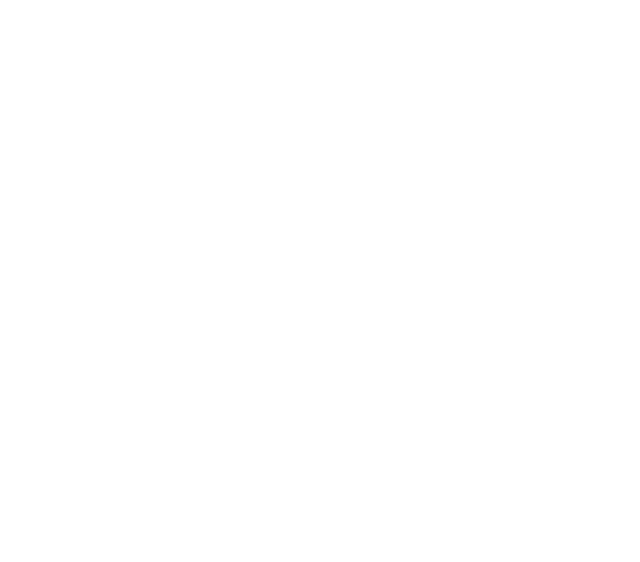
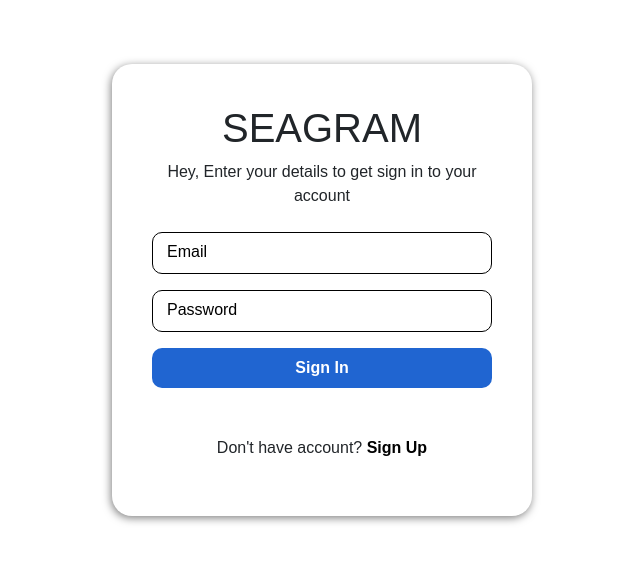
Before and after one commit to Rhtymn/seagram-app, a React (Create React App) app: page / in a window 1280 px wide. Before the commit this address had no page. Shown: the part 110-672 px from the top of the page, without its empty margins (318-958 px from the left). Built offline with nearby package versions, Linux system fonts and the light colour scheme.

Commit message:
login api integration & registration api integration

```diff
--- a/src/App.js
+++ b/src/App.js
@@ -1,12 +1,12 @@
-import './App.css';
-import {BrowserRouter as Router, Routes, Route} from 'react-router-dom';
-import LoginPage from './pages/LoginPage/LoginPage';
-import RegisterPage from './pages/RegisterPage/RegisterPage';
-import StudentPage from './pages/StudentPage/StudentPage';
-import StudentDashboard from './layout/StudentDashboard/StudentDashboard';
-import StudentCourse from './layout/StudentCourse/StudentCourse';
-import QuizPage from './pages/QuizPage/QuizPage';
-import InstructorPage from './pages/InstructorPage/InstructorPage';
+import "./App.css";
+import { BrowserRouter as Router, Routes, Route } from "react-router-dom";
+import LoginPage from "./pages/LoginPage/LoginPage";
+import RegisterPage from "./pages/RegisterPage/RegisterPage";
+import StudentPage from "./pages/StudentPage/StudentPage";
+import StudentDashboard from "./layout/StudentDashboard/StudentDashboard";
+import StudentCourse from "./layout/StudentCourse/StudentCourse";
+import QuizPage from "./pages/QuizPage/QuizPage";
+import InstructorPage from "./pages/InstructorPage/InstructorPage";
 import InstructorDashboard from "./layout/InstructorDashboard/InstructorDashboard";
 
 // TODO
@@ -14,20 +14,22 @@ import InstructorDashboard from "./layout/InstructorDashboard/InstructorDashboar
 // 2. Add course program form
 
 function App() {
-  return <Router>
-    <Routes>
-      <Route path="login" element={<LoginPage/>}/>
-      <Route path="register" element={<RegisterPage/>}/>
-      <Route path="student" element={<StudentPage/>}>
-        <Route path="dashboard" element={<StudentDashboard/>}></Route>
-        <Route path="course" element={<StudentCourse/>}></Route>
-      </Route>
-      <Route path='quiz' element={<QuizPage/>}/>
-      <Route path='instructor' element={<InstructorPage/>}>
-        <Route path="dashboard" element={<InstructorDashboard/>}></Route>
-      </Route>
-    </Routes>
-  </Router>
+  return (
+    <Router>
+      <Routes>
+        <Route path="register" element={<RegisterPage />} />
+        <Route path="student" element={<StudentPage />}>
+          <Route path="dashboard" element={<StudentDashboard />}></Route>
+          <Route path="course" element={<StudentCourse />}></Route>
+        </Route>
+        <Route path="quiz" element={<QuizPage />} />
+        <Route path="instructor" element={<InstructorPage />}>
+          <Route path="dashboard" element={<InstructorDashboard />}></Route>
+        </Route>
+        <Route path="*" element={<LoginPage />} />
+      </Routes>
+    </Router>
+  );
 }
 
 export default App;
--- a/src/UI/FormButton/FormButton.js
+++ b/src/UI/FormButton/FormButton.js
@@ -1,6 +1,15 @@
-import styles from './FormButton.module.css';
+import styles from "./FormButton.module.css";
 const FormButton = (props) => {
-    return <button className={styles.form_button}>{props.children}</button>
-}
+  const Spinner = (
+    <div class="spinner-border text-dark" role="status">
+      <span class="visually-hidden">Loading...</span>
+    </div>
+  );
+  return (
+    <button className={styles.form_button}>
+      {props.isLoading ? Spinner : `${props.children}`}
+    </button>
+  );
+};
 
 export default FormButton;
--- a/src/UI/FormContainer/FormContainer.js
+++ b/src/UI/FormContainer/FormContainer.js
@@ -1,6 +1,38 @@
-import styles from './FormContainer.module.css';
+import styles from "./FormContainer.module.css";
 const FormContainer = (props) => {
-    return <div className={styles.form_container}>{props.children}</div>
-}
+  const isVisibleNotification = props.notification.isVisible ? `` : `d-none`;
+  let Notification;
+  if (props.notification.type === "alert") {
+    Notification = (
+      <div
+        className={`${styles.notification} alert alert-danger ${isVisibleNotification} text-center`}
+        role="alert"
+      >
+        {props.notification.message}
+      </div>
+    );
+  } else if (props.notification.type === "success") {
+    Notification = (
+      <div
+        class={`${styles.notification} alert alert-success ${isVisibleNotification} text-center`}
+        role="alert"
+      >
+        {props.notification.message}
+      </div>
+    );
+  }
+  return (
+    <div className={styles.form_container}>
+      {/* <div
+        className={`${styles.notification} alert alert-danger ${isVisibleNotification} text-center`}
+        role="alert"
+      >
+        {props.notification.message}
+      </div> */}
+      {Notification}
+      {props.children}
+    </div>
+  );
+};
 
 export default FormContainer;
--- a/src/components/LoginForm/LoginForm.js
+++ b/src/components/LoginForm/LoginForm.js
@@ -1,27 +1,112 @@
-import { useState } from 'react';
+import { useState } from "react";
+import Input from "../Input/Input";
+import FormContainer from "../../UI/FormContainer/FormContainer";
+import FormButton from "../../UI/FormButton/FormButton";
+import { useDispatch } from "react-redux";
+import { userActions } from "../../store/user-slice";
 import { Link } from "react-router-dom";
-import Input from '../Input/Input';
-import FormContainer from '../../UI/FormContainer/FormContainer';
-import FormButton from '../../UI/FormButton/FormButton';
+import styles from "./LoginForm.module.css";
+import { useNavigate } from "react-router-dom";
 
 const LoginForm = () => {
-    const [emailInputValue, setEmailInputValue] = useState('');
-    const [passwordInputValue, setPasswordInputValue] = useState('');
+  const navigate = useNavigate();
+  const dispatch = useDispatch();
+  const [emailInputValue, setEmailInputValue] = useState("");
+  const [passwordInputValue, setPasswordInputValue] = useState("");
+  const [isLoading, setIsLoading] = useState(false);
+  const [notification, setNotification] = useState({
+    type: "alert",
+    isVisible: false,
+    message: "",
+  });
 
-    const loginHandler = (e) => {
-        e.preventDefault();
+  const loginHandler = async (e) => {
+    e.preventDefault();
+    try {
+      setNotification({});
+      setIsLoading(true);
+      const headers = new Headers();
+      headers.append("content-type", "application/json");
+      const reqOptions = {
+        method: "POST",
+        headers: headers,
+        redirect: "follow",
+        body: JSON.stringify({
+          email: `${emailInputValue}`,
+          password: `${passwordInputValue}`,
+        }),
+      };
+      const response = await fetch(
+        "http://seagram-api.herokuapp.com/api/accounts/login",
+        reqOptions
+      );
+      if (!response.ok) throw new Error("email-verify-error");
+      const baseUserdata = await response.json();
+
+      const userDataResponse = await fetch(
+        `http://seagram-api.herokuapp.com/api/accounts/${baseUserdata.userId}?access_token=${baseUserdata.id}`
+      );
+      const userData = await userDataResponse.json();
+
+      if (userData.role === "instructor" && !userData.instructorIsVerified)
+        throw new Error("admin-verify-error");
+
+      dispatch(userActions.setUser({ ...userData }));
+      navigate(`/${userData.role}/dashboard`);
+      setIsLoading(false);
+    } catch (error) {
+      switch (error.message) {
+        case "email-verify-error":
+          setNotification({
+            type: "alert",
+            isVisible: true,
+            message: "Please check email to verify your account.",
+          });
+          setIsLoading(false);
+          break;
+        case "admin-verify-error":
+          setNotification({
+            type: "alert",
+            isVisible: true,
+            message: "Can't login. Admin hasn't verified your account.",
+          });
+          setIsLoading(false);
+          break;
+        default:
+          setNotification({
+            type: "alert",
+            isVisible: true,
+            message: "Something went wrong.",
+          });
+          setIsLoading(false);
+      }
     }
+  };
 
-    return <FormContainer>
-        <h1>Seagram</h1>
-        <p>Hey, Enter your details to get sign in to your account</p>
-        <form className='mb-5 mt-4' onSubmit={loginHandler}>
-            <Input label="Email" type="email" value={emailInputValue} onInputChange={setEmailInputValue}/>
-            <Input label="Password" type="password" value={passwordInputValue} onInputChange={setPasswordInputValue}/>
-            <FormButton>Sign In</FormButton>
-        </form>
-        <p>Don't have account? <Link to="/register">Sign Up</Link></p>
+  return (
+    <FormContainer notification={notification}>
+      <h1>Seagram</h1>
+      <p>Hey, Enter your details to get sign in to your account</p>
+      <form className="mb-5 mt-4" onSubmit={loginHandler}>
+        <Input
+          label="Email"
+          type="email"
+          value={emailInputValue}
+          onInputChange={setEmailInputValue}
+        />
+        <Input
+          label="Password"
+          type="password"
+          value={passwordInputValue}
+          onInputChange={setPasswordInputValue}
+        />
+        <FormButton isLoading={isLoading}>Sign In</FormButton>
+      </form>
+      <p>
+        Don't have account? <Link to="/register">Sign Up</Link>
+      </p>
     </FormContainer>
-}
+  );
+};
 
 export default LoginForm;
--- /dev/null
+++ b/src/components/LoginForm/LoginForm.module.css
@@ -0,0 +1,21 @@
+.signInBtn {
+  width: 100%;
+  border-radius: 10px;
+  padding: 8px 0;
+  border: none;
+  background-color: rgb(32, 101, 209);
+  color: #fff;
+  font-weight: bold;
+  transition: all ease-in 100ms;
+  display: flex;
+  justify-content: center;
+  text-decoration: none;
+}
+
+.signInBtn span {
+  color: #fff;
+}
+
+.signInBtn:hover {
+  transform: scale(1.02);
+}
--- a/src/components/RegisterForm/RegisterForm.js
+++ b/src/components/RegisterForm/RegisterForm.js
@@ -1,42 +1,114 @@
-import { useState } from 'react';
+import { useState } from "react";
 import { Link } from "react-router-dom";
-import styles from './RegisterForm.module.css';
-import FormContainer from '../../UI/FormContainer/FormContainer';
-import FormButton from '../../UI/FormButton/FormButton';
-import Input from '../Input/Input';
+import styles from "./RegisterForm.module.css";
+import FormContainer from "../../UI/FormContainer/FormContainer";
+import FormButton from "../../UI/FormButton/FormButton";
+import Input from "../Input/Input";
 
 const RegisterForm = () => {
-    const [fullNameInputValue, setfullNameInputValue] = useState('');
-    const [birthDateInputValue, setBirhtDateInputValue] = useState('');
+  const [fullNameInputValue, setfullNameInputValue] = useState("");
+  const [username, setUsername] = useState("");
+  const [birthDateInputValue, setBirhtDateInputValue] = useState("");
   const [isColouredBirthLabel, setIsColouredBirthLabel] = useState(false);
-    const [emailInputValue, setEmailInputValue] = useState('');
-    const [passwordInputValue, setPasswordInputValue] = useState('');
-    const [roleInputValue, setRoleInputValue] = useState('student');
-    const birthLabelClasses = isColouredBirthLabel ? `${styles.colouredLabel}` : ``;
+  const [emailInputValue, setEmailInputValue] = useState("");
+  const [passwordInputValue, setPasswordInputValue] = useState("");
+  const [roleInputValue, setRoleInputValue] = useState("student");
+  const birthLabelClasses = isColouredBirthLabel
+    ? `${styles.colouredLabel}`
+    : ``;
+  const [notification, setNotification] = useState({
+    type: "success",
+    isVisible: false,
+    message: "",
+  });
+  const [isLoading, setIsLoading] = useState(false);
 
   const birthdateInputBlurHandler = () => {
-        if (birthDateInputValue.trim() !== '') return;
+    if (birthDateInputValue.trim() !== "") return;
     setIsColouredBirthLabel(false);
+  };
+
+  const resetFieldInput = () => {
+    setfullNameInputValue("");
+    setUsername("");
+    setBirhtDateInputValue("");
+    setEmailInputValue("");
+    setPasswordInputValue("");
+    setRoleInputValue("student");
+  };
+
+  const registerHandler = async (e) => {
+    e.preventDefault();
+    try {
+      setIsLoading(true);
+      setNotification({});
+      const headers = new Headers();
+      headers.append("content-type", "application/json");
+      const body = {
+        name: `${fullNameInputValue}`,
+        dob: `${birthDateInputValue}`,
+        role: `${roleInputValue}`,
+        instructorIsVerified: "false",
+        username: `${username}`,
+        email: `${emailInputValue}`,
+        emailVerified: false,
+        password: `${passwordInputValue}`,
+      };
+      const reqOptions = {
+        method: "POST",
+        headers: headers,
+        body: JSON.stringify(body),
+      };
+      const response = await fetch(
+        "http://seagram-api.herokuapp.com/api/accounts",
+        reqOptions
+      );
+      if (!response.ok) throw new Error("Something went wrong.");
+
+      setNotification({
+        type: "success",
+        isVisible: true,
+        message: "Please Check your email to verify your account",
+      });
+      setIsLoading(false);
+      resetFieldInput();
+    } catch (error) {
+      setNotification({ isVisible: true, message: `${error.message}` });
     }
-    const registerHandler = (e) => {
-        e.preventDefault();
-    }
+  };
 
-    return <FormContainer>
+  return (
+    <FormContainer notification={notification}>
       <h1>Seagram</h1>
       <p>Hey, Enter your details to get sign up</p>
-        <form className='mb-5 mt-4' onSubmit={registerHandler}>
-            <Input label="Full Name" type="text" value={fullNameInputValue} onInputChange={setfullNameInputValue}/>
+      <form className="mb-5 mt-4" onSubmit={registerHandler}>
+        <Input
+          label="Full Name"
+          type="text"
+          value={fullNameInputValue}
+          onInputChange={setfullNameInputValue}
+        />
+        <Input
+          label="Username"
+          type="text"
+          value={username}
+          onInputChange={setUsername}
+        />
         <div className={`${styles.birthdateInput_container}`}>
           <label className={birthLabelClasses}>Birthdate:</label>
-                <input type="date" value={birthDateInputValue}
-                    onChange={(e)=>setBirhtDateInputValue(e.target.value)}
-                    onFocus={()=>setIsColouredBirthLabel(true)}
-                    onBlur={birthdateInputBlurHandler}>
-                </input>
+          <input
+            type="date"
+            value={birthDateInputValue}
+            onChange={(e) => setBirhtDateInputValue(e.target.value)}
+            onFocus={() => setIsColouredBirthLabel(true)}
+            onBlur={birthdateInputBlurHandler}
+          ></input>
         </div>
         <div className={`${styles.roleInput_container}`}>
-                <select value={roleInputValue} onChange={(e)=>setRoleInputValue(e.target.value)}>
+          <select
+            value={roleInputValue}
+            onChange={(e) => setRoleInputValue(e.target.value)}
+          >
             <option value="student">Student</option>
             <option value="instructor">Instructor</option>
           </select>
@@ -44,11 +116,24 @@ const RegisterForm = () => {
             <i className="fa-solid fa-caret-down"></i>
           </span>
         </div>
-            <Input label="Email" type="email" value={emailInputValue} onInputChange={setEmailInputValue}/>
-            <Input label="Password" type="password" value={passwordInputValue} onInputChange={setPasswordInputValue}/>
-            <FormButton>Sign Up</FormButton>
+        <Input
+          label="Email"
+          type="email"
+          value={emailInputValue}
+          onInputChange={setEmailInputValue}
+        />
+        <Input
+          label="Password"
+          type="password"
+          value={passwordInputValue}
+          onInputChange={setPasswordInputValue}
+        />
+        <FormButton isLoading={isLoading}>Sign Up</FormButton>
       </form>
-        <p>Have an account? <Link to="/login">Login</Link></p>
+      <p>
+        Have an account? <Link to="/login">Login</Link>
+      </p>
     </FormContainer>
-}
-export default RegisterForm
+  );
+};
+export default RegisterForm;
--- /dev/null
+++ b/src/store/user-slice.js
@@ -0,0 +1,17 @@
+import { createSlice } from "@reduxjs/toolkit";
+
+const userSlice = createSlice({
+  name: "user",
+  initialState: {
+    information: {},
+  },
+  reducers: {
+    setUser(state, actions) {
+      state.information = actions.payload;
+      console.log(state.information);
+    },
+  },
+});
+
+export const userActions = userSlice.actions;
+export default userSlice;
```
Also changed, not shown: src/UI/FormContainer/FormContainer.module.css (+13 -7 lines), src/components/RegisterForm/RegisterForm.module.css (+8 -8 lines), src/layout/StudentDashboard/StudentDashboard.js (+90 -49 lines), src/store/index.js (+10 -8 lines). Lines whose indentation alone changed are shown as unchanged.
